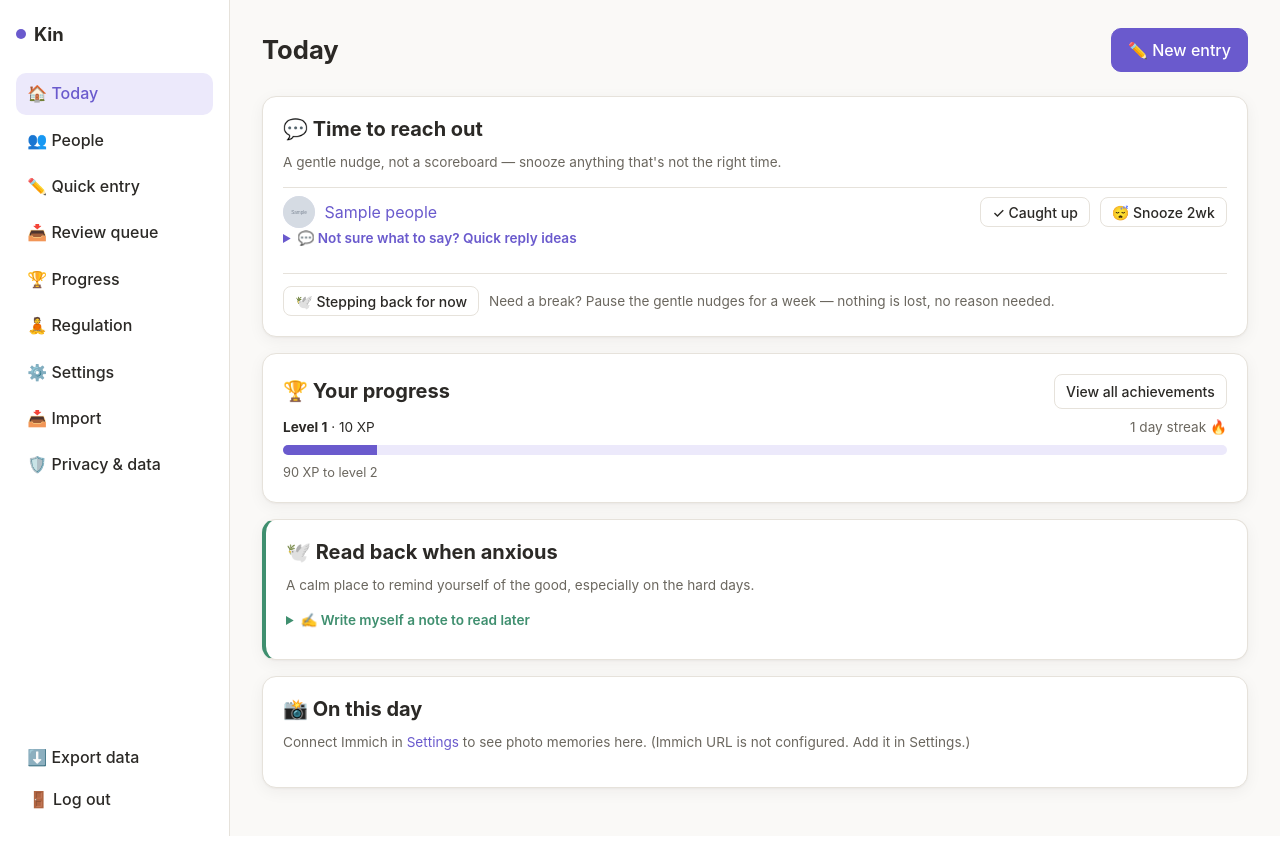
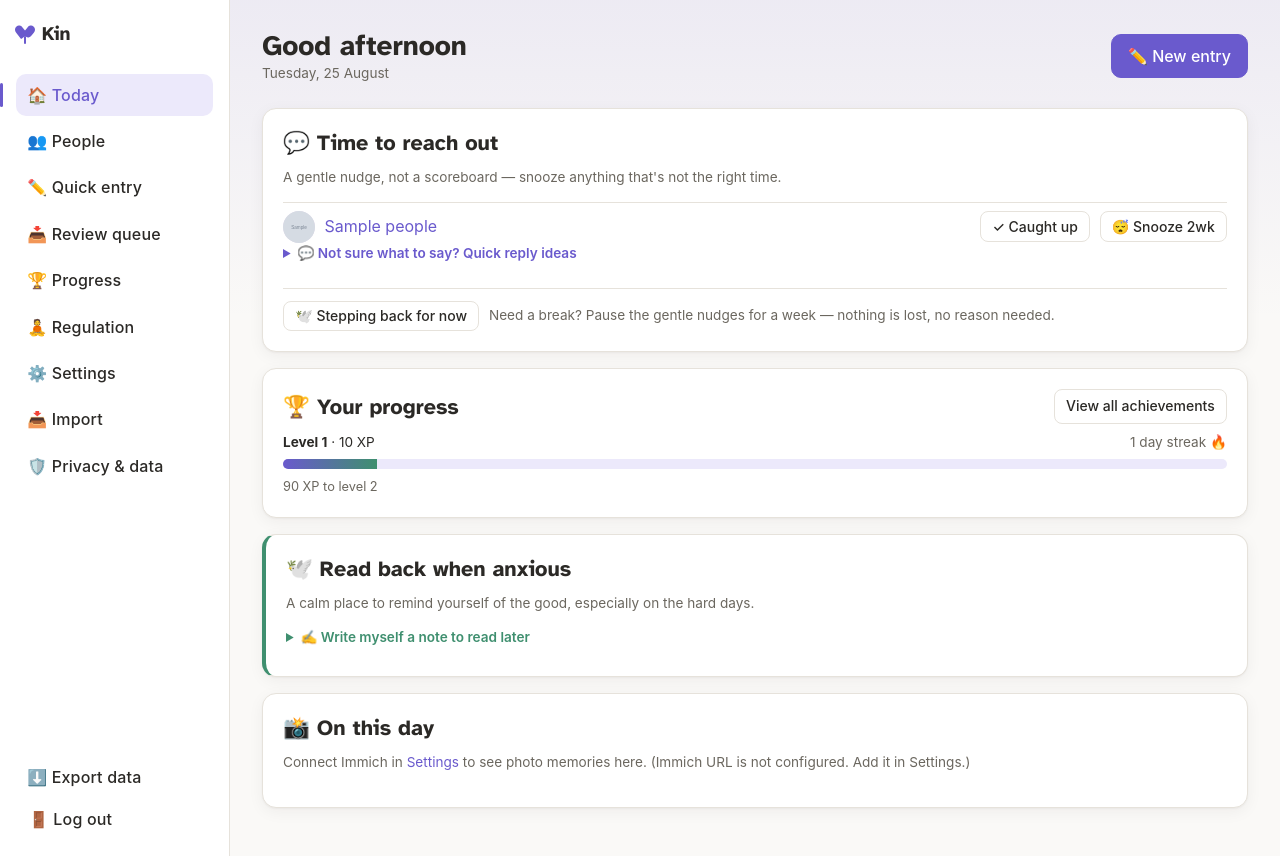
Before and after one commit to ock666/Kin-CRM, a FastAPI app: page / in a window 1280 px wide. Run offline with FastAPI, Linux system fonts and the light colour scheme; the visitor is signed in with stand-in values (Sample User, id 1); tables that the repository leaves empty hold one stand-in row (values such as "Sample post"); grey boxes marked "Sample" are stand-in pictures.

Commit message:
UI flair: calm, pleasant polish across the app
- Self-hosted Atkinson Hyperlegible display font (headings + brand), bundled
  woff2, precached in the service worker (offline-safe)
- Softer page wash gradient, gentle card-lift / button-press / photo-zoom
  micro-interactions (all under prefers-reduced-motion)
- Brand sprout mark tying into the plant watermeter metaphor
- Per-person avatar hue (stable pastel tint per name, dark-mode aware)
- Event-colored timeline dots, facelifted empty states, hangout card gradient
  wash, active-nav indicator
- Time-aware greeting + weekday date on the Today page; progress bar gradient
  and achievement tiles on the progress page

```diff
--- a/app/main.py
+++ b/app/main.py
@@ -48,6 +48,20 @@ def _parse_json(raw):
         return None
 
 
+# Muted, stable hues used for the per-person avatar tint. Chosen for calm variety, not vibrancy.
+AVATAR_HUES = ["255", "210", "320", "30", "150", "45", "185", "280"]
+
+
+def _avatar_hue(name: str) -> str:
+    """A stable hue (CSS hsl degrees) derived from the person's name, so each person's initials
+    avatar gets a soft, personal wash. Returns a hue *number*; the CSS picks the actual pastel
+    lightness per light/dark mode."""
+    if not name:
+        return AVATAR_HUES[0]
+    h = sum(ord(c) for c in name) % len(AVATAR_HUES)
+    return AVATAR_HUES[h]
+
+
 def _render_markdown(text: str) -> str:
     html = markdown2.markdown(text or "", extras=["break-on-newline", "linkify", "safe-mode"])
     html = re.sub(
@@ -61,6 +75,7 @@ def _render_markdown(text: str) -> str:
 templates.env.filters["markdown"] = _render_markdown
 templates.env.filters["initials"] = _initials
 templates.env.filters["parse_json"] = _parse_json
+templates.env.filters["avatar_hue"] = _avatar_hue
 
 OPEN_PATHS = {"/login", "/setup", "/health", "/sw.js", "/manifest.webmanifest", "/static/offline.html", "/mfa/verify"}
 
--- a/app/static/css/style.css
+++ b/app/static/css/style.css
@@ -1,6 +1,23 @@
 /* Kin - Personal Relationship Manager
    Design goals: calm, low-stimulation, high contrast, generous spacing,
-   predictable layout, visual-first (avatars/color) over dense text/tables. */
+   predictable layout, visual-first (avatars/color) over dense text/tables.
+   Flair is kept quiet: muted palette, tiny micro-interactions, and every
+   animation respects prefers-reduced-motion (see the global guard below). */
+
+@font-face {
+  font-family: "Atkinson Hyperlegible";
+  src: url("/static/fonts/atkinson-400.woff2") format("woff2");
+  font-weight: 400;
+  font-style: normal;
+  font-display: swap;
+}
+@font-face {
+  font-family: "Atkinson Hyperlegible";
+  src: url("/static/fonts/atkinson-700.woff2") format("woff2");
+  font-weight: 700;
+  font-style: normal;
+  font-display: swap;
+}
 
 :root {
   --bg: #faf9f7;
@@ -20,7 +37,10 @@
   --warn-soft: #fbf1de;
   --radius: 14px;
   --shadow: 0 1px 2px rgba(30,25,15,0.04), 0 4px 16px rgba(30,25,15,0.05);
+  --shadow-lift: 0 2px 6px rgba(30,25,15,0.06), 0 14px 34px rgba(30,25,15,0.11);
   --font: -apple-system, BlinkMacSystemFont, "Segoe UI", Inter, Roboto, Helvetica, Arial, sans-serif;
+  --font-display: "Atkinson Hyperlegible", var(--font);
+  --wash: rgba(106, 90, 205, 0.09);
 }
 
 @media (prefers-color-scheme: dark) {
@@ -48,11 +69,14 @@
 html, body {
   margin: 0;
   padding: 0;
-  background: var(--bg);
+  background: linear-gradient(180deg, var(--wash) 0%, transparent 320px), var(--bg);
   color: var(--text);
   font-family: var(--font);
   font-size: 16px;
   line-height: 1.55;
+  -webkit-font-smoothing: antialiased;
+  -moz-osx-font-smoothing: grayscale;
+  text-rendering: optimizeLegibility;
 }
 
 /* Respect reduced motion preference - important for sensory sensitivity */
@@ -63,10 +87,10 @@ html, body {
 a { color: var(--accent); text-decoration: none; }
 a:hover { text-decoration: underline; }
 
-h1, h2, h3, h4 { font-weight: 650; line-height: 1.25; margin: 0 0 .5em; }
-h1 { font-size: 1.6rem; }
-h2 { font-size: 1.25rem; }
-h3 { font-size: 1.05rem; }
+h1, h2, h3, h4 { font-weight: 700; line-height: 1.25; margin: 0 0 .5em; font-family: var(--font-display); }
+h1 { font-size: 1.75rem; }
+h2 { font-size: 1.35rem; }
+h3 { font-size: 1.08rem; }
 p { margin: 0 0 1em; }
 
 button, input, textarea, select {
@@ -96,14 +120,29 @@ button, input, textarea, select {
 }
 
 .brand {
-  font-weight: 750;
-  font-size: 1.15rem;
+  font-family: var(--font-display);
+  font-weight: 700;
+  font-size: 1.2rem;
   margin-bottom: 1.25rem;
   display: flex;
   align-items: center;
   gap: .5rem;
 }
-.brand .dot { width: 10px; height: 10px; border-radius: 50%; background: var(--accent); display:inline-block; }
+
+/* A tiny two-leaf sprout - ties the brand to the "plants not scolding" watermeter metaphor.
+   Static (no animation), so it's calm and reduced-motion friendly by default. */
+.sprout { position: relative; width: 18px; height: 20px; display: inline-block; flex-shrink: 0; }
+.sprout::before, .sprout::after {
+  content: "";
+  position: absolute;
+  top: 0;
+  width: 9px; height: 13px;
+  border-radius: 9px 9px 9px 2px;
+  background: var(--accent);
+}
+.sprout::before { left: 0; transform: rotate(-38deg) scaleX(.92); }
+.sprout::after { right: 0; transform: rotate(38deg) scaleX(.92); }
+.sprout i { position: absolute; left: 8px; top: 11px; width: 2px; height: 8px; border-radius: 2px; background: var(--accent); }
 
 .nav-link {
   display: flex;
@@ -113,9 +152,21 @@ button, input, textarea, select {
   border-radius: 10px;
   color: var(--text);
   font-weight: 500;
+  letter-spacing: .01em;
+  position: relative;
 }
 .nav-link:hover { background: var(--accent-soft); text-decoration: none; }
 .nav-link.active { background: var(--accent-soft); color: var(--accent); }
+.nav-link.active::before {
+  content: "";
+  position: absolute;
+  left: -1rem;
+  top: 22%;
+  height: 56%;
+  width: 3px;
+  border-radius: 999px;
+  background: var(--accent);
+}
 .nav-link .badge { margin-left: auto; }
 
 .nav-spacer { flex: 1; }
@@ -202,7 +257,7 @@ label { display: block; font-weight: 600; font-size: .875rem; margin: 0 0 .3rem;
 
 .avatar {
   border-radius: 50%;
-  background: var(--accent-soft);
+  background: hsl(var(--avatar-hue, 255) 45% 92%);
   color: var(--accent);
   display: flex;
   align-items: center;
@@ -426,6 +502,26 @@ label { display: block; font-weight: 600; font-size: .875rem; margin: 0 0 .3rem;
   padding: .05rem .4rem;
   font-size: .8rem;
 }
+
+/* Achievement tiles on the progress page: soft tinted card when unlocked, quiet silhouette
+   when locked. The gradient progress bar shares the level-up lavender -> green palette. */
+.ach-tile {
+  background: var(--bg-raised);
+  border: 1px solid var(--border);
+  border-radius: var(--radius);
+  padding: 1rem;
+  box-shadow: var(--shadow);
+  transition: transform .18s ease, box-shadow .18s ease;
+}
+.ach-tile:hover { transform: translateY(-2px); box-shadow: var(--shadow-lift); }
+.ach-tile.unlocked {
+  border-color: var(--accent);
+  background: linear-gradient(135deg, var(--accent-soft), var(--bg-raised) 80%);
+}
+.ach-tile.locked { opacity: .55; }
+.ach-tile.locked .ach-emoji { filter: grayscale(.9); opacity: .55; }
+.ach-tile .ach-emoji { font-size: 1.7rem; line-height: 1; }
+.progress-fill { background: linear-gradient(90deg, var(--accent), var(--success)) !important; }
 
 .flex { display: flex; }
 .flex-between { display: flex; align-items: center; justify-content: space-between; }
--- a/app/static/sw.js
+++ b/app/static/sw.js
@@ -4,11 +4,13 @@
    - Offline fallback to a calm "you're offline" page instead of a hard error.
    - Web Push event handling: show a gentle notification when the app is closed/background.
    The user is ALWAYS in control: notifications are opt-in and never intrusive. */
-const CACHE = 'kin-shell-v3';
+const CACHE = 'kin-shell-v4';
 const SHELL = [
   '/static/css/style.css',
   '/static/js/htmx.min.js',
   '/static/js/alpine.min.js',
+  '/static/fonts/atkinson-400.woff2',
+  '/static/fonts/atkinson-700.woff2',
   '/static/icons/icon-192.png',
   '/static/icons/icon-512.png',
   '/static/icons/favicon.ico',
--- a/app/templates/base.html
+++ b/app/templates/base.html
@@ -19,7 +19,7 @@
 {% if user %}
 <div class="layout">
   <nav class="sidebar">
-    <div class="brand"><span class="dot"></span> Kin</div>
+    <div class="brand"><span class="sprout"><i></i></span> Kin</div>
     <a class="nav-link {{ 'active' if active=='dashboard' else '' }}" href="/">🏠 Today</a>
     <a class="nav-link {{ 'active' if active=='people' else '' }}" href="/people">👥 People</a>
     <a class="nav-link {{ 'active' if active=='journal' else '' }}" href="/journal/new">✏️ Quick entry</a>
--- a/app/templates/dashboard.html
+++ b/app/templates/dashboard.html
@@ -2,7 +2,10 @@
 {% block title %}Today — {{ app_name }}{% endblock %}
 {% block content %}
 <div class="topbar">
-  <h1 class="mb-0">Today</h1>
+  <div>
+    <h1 class="mb-0">{{ greeting }}</h1>
+    <p class="text-muted text-sm mb-0">{{ today_label }}</p>
+  </div>
   <div class="nav-spacer"></div>
   <a class="btn btn-primary" href="/journal/new">✏️ New entry</a>
 </div>
@@ -44,7 +47,7 @@
   {% for person, days in upcoming_birthdays %}
     <div class="flex-between" style="padding:.5rem 0; border-top: 1px solid var(--border);">
       <div class="flex-gap">
-        <div class="avatar avatar-sm">{% if person.avatar_url %}<img src="{{ person.avatar_url }}" alt="">{% else %}{{ person.name|initials }}{% endif %}</div>
+        <div class="avatar avatar-sm" style="--avatar-hue:{{ person.name|avatar_hue }}">{% if person.avatar_url %}<img src="{{ person.avatar_url }}" alt="">{% else %}{{ person.name|initials }}{% endif %}</div>
         <a href="/people/{{ person.id }}">{{ person.name }}</a>
       </div>
       <span class="text-muted text-sm">🎂 {{ "Today!" if days == 0 else "in " ~ days ~ " day" ~ ("s" if days != 1 else "") }}</span>
@@ -67,13 +70,13 @@
 {% endif %}
 
 {% if hangouts %}
-<div class="card" style="border-left:4px solid var(--accent);">
+<div class="card hangout-wash" style="border-left:4px solid var(--accent);">
   <h2>🤝 Looks like you hung out</h2>
   <p class="text-sm text-muted mb-1">Your photos caught these faces recently — we've counted it as keeping in touch.</p>
   {% for h in hangouts %}
     <div class="flex-between" style="padding:.5rem 0; border-top: 1px solid var(--border); flex-wrap: wrap; gap:.4rem;">
       <div class="flex-gap">
-        <div class="avatar avatar-sm">{% if h.person.avatar_url %}<img src="{{ h.person.avatar_url }}" alt="">{% else %}{{ h.person.name|initials }}{% endif %}</div>
+        <div class="avatar avatar-sm" style="--avatar-hue:{{ h.person.name|avatar_hue }}">{% if h.person.avatar_url %}<img src="{{ h.person.avatar_url }}" alt="">{% else %}{{ h.person.name|initials }}{% endif %}</div>
         <a href="/people/{{ h.person.id }}">{{ h.person.name }}</a>
         <span class="text-muted text-sm">{{ h.label }}</span>
       </div>
@@ -113,14 +116,14 @@
 <div class="card">
   <h2>💬 Time to reach out</h2>
   {% if not overdue %}
-    <p class="text-muted">{% if grace_active %}Paused while you're stepping back — nothing's due right now, no pressure at all.{% else %}Nothing overdue right now — nice work staying in touch!{% endif %}</p>
+    <p class="text-muted">{% if grace_active %}🕊️ Paused while you're stepping back — nothing's due right now, no pressure at all.{% else %}🌿 Nothing overdue right now — nice work staying in touch!{% endif %}</p>
   {% else %}
     <p class="text-sm text-muted">A gentle nudge, not a scoreboard — snooze anything that's not the right time.</p>
     {% for person, days_over in overdue %}
       <div style="padding:.5rem 0; border-top: 1px solid var(--border);">
         <div class="flex-between">
           <div class="flex-gap">
-            <div class="avatar avatar-sm">{% if person.avatar_url %}<img src="{{ person.avatar_url }}" alt="">{% else %}{{ person.name|initials }}{% endif %}</div>
+            <div class="avatar avatar-sm" style="--avatar-hue:{{ person.name|avatar_hue }}">{% if person.avatar_url %}<img src="{{ person.avatar_url }}" alt="">{% else %}{{ person.name|initials }}{% endif %}</div>
             <a href="/people/{{ person.id }}">{{ person.name }}</a>
           </div>
           <div class="flex-gap">
@@ -176,7 +179,7 @@
   <p class="text-sm text-muted mb-1">No pressure — these are people you've marked as drifted. They won't show in your reach-out nudges, but they're still here when (and if) you want to reconnect.</p>
   {% for person, days in drifted_people %}
     <div class="flex-gap" style="padding:.3rem 0; border-top: 1px solid var(--border);">
-      <div class="avatar avatar-sm">{% if person.avatar_url %}<img src="{{ person.avatar_url }}" alt="">{% else %}{{ person.name|initials }}{% endif %}</div>
+      <div class="avatar avatar-sm" style="--avatar-hue:{{ person.name|avatar_hue }}">{% if person.avatar_url %}<img src="{{ person.avatar_url }}" alt="">{% else %}{{ person.name|initials }}{% endif %}</div>
       <a href="/people/{{ person.id }}">{{ person.name }}</a>
       <span class="text-muted text-sm">last contact {{ days }} days ago</span>
     </div>
@@ -194,7 +197,7 @@
     <span class="text-sm text-muted">{{ progress.stats.streak_days }} day streak 🔥</span>
   </div>
   <div style="background: var(--accent-soft); border-radius: 999px; height: 10px; overflow: hidden; margin-top:.4rem;">
-    <div style="background: var(--accent); height: 100%; width: {{ progress.progress_pct }}%;"></div>
+    <div class="progress-fill" style="height: 100%; width: {{ progress.progress_pct }}%;"></div>
   </div>
   <p class="help-text mt-1 mb-0">{{ progress.next_level_threshold - progress.stats.total_xp }} XP to level {{ progress.stats.current_level + 1 }}</p>
 </div>
@@ -230,7 +233,10 @@
   {% if memories_error %}
     <p class="text-muted text-sm">Connect Immich in <a href="/settings">Settings</a> to see photo memories here. ({{ memories_error }})</p>
   {% elif not memories %}
-    <p class="text-muted">No Immich memories for today.</p>
+    <div class="empty-state">
+      <span class="empty-emoji">📸</span>
+      <p class="mb-0">No Immich memories for today — some days are quiet, and that's okay.</p>
+    </div>
   {% else %}
     {% for memory in memories %}
       <p class="text-sm text-muted mt-2 mb-1">{{ memory.data.year if memory.data else '' }}</p>
--- a/app/templates/partials/immich_asset_browser.html
+++ b/app/templates/partials/immich_asset_browser.html
@@ -1,7 +1,7 @@
 {% if error %}
   <div class="notice notice-warn">{{ error }}</div>
 {% elif not assets %}
-  <p class="text-muted text-sm">No photos found.</p>
+  <p class="text-muted text-sm">🌿 No photos found.</p>
 {% else %}
   <div class="photo-grid" style="max-height: 340px; overflow-y:auto;">
     {% for a in assets %}
--- a/app/templates/partials/immich_gallery.html
+++ b/app/templates/partials/immich_gallery.html
@@ -1,7 +1,7 @@
 {% if error %}
   <p class="text-muted text-sm">{{ error }}</p>
 {% elif not assets %}
-  <p class="text-muted text-sm">No photos found for this person in Immich yet.</p>
+  <p class="text-muted text-sm">🌿 No photos found for this person in Immich yet.</p>
 {% else %}
 <div class="carousel-wrap" x-data>
   <button class="carousel-btn" type="button" aria-label="Scroll left"
--- a/app/templates/partials/immich_people_picker.html
+++ b/app/templates/partials/immich_people_picker.html
@@ -1,7 +1,7 @@
 {% if error %}
   <div class="notice notice-warn">{{ error }}</div>
 {% elif not immich_people %}
-  <p class="text-muted text-sm">No faces found in Immich yet.</p>
+  <p class="text-muted text-sm">🌿 No faces found in Immich yet.</p>
 {% else %}
   <form method="post" action="/people/{{ person_id }}/link-immich" x-data="{ faceQuery: '' }">
     <input type="text" x-model="faceQuery" placeholder="🔎 Search faces by name..." class="mb-1">
--- a/app/templates/partials/person_card.html
+++ b/app/templates/partials/person_card.html
@@ -1,5 +1,5 @@
 <a class="person-card" href="/people/{{ person.id }}">
-  <div class="avatar avatar-lg" style="position:relative;">
+  <div class="avatar avatar-lg" style="position:relative; --avatar-hue:{{ person.name|avatar_hue }}">
     {% if person.avatar_url %}<img src="{{ person.avatar_url }}" alt="">{% else %}{{ person.name|initials }}{% endif %}
   </div>
   <div class="name">{{ person.nickname or person.name }} <span title="Friend rank">{{ ranks[person.id].emoji }}</span></div>
--- a/app/templates/people_list.html
+++ b/app/templates/people_list.html
@@ -26,7 +26,8 @@
 
 {% if not people %}
   <div class="empty-state">
-    <p>No one here yet.</p>
+    <span class="empty-emoji">🌱</span>
+    <p class="mb-0">No one here yet — everyone starts somewhere.</p>
     <a class="btn btn-primary" href="/people/new">Add your first person</a>
   </div>
 {% elif view == 'circles' and circles %}
--- a/app/templates/progress.html
+++ b/app/templates/progress.html
@@ -10,7 +10,7 @@
     <span class="text-muted">{{ progress.stats.streak_days }} day streak 🔥</span>
   </div>
   <div style="background: var(--accent-soft); border-radius: 999px; height: 12px; overflow: hidden; margin-top:.5rem;">
-    <div style="background: var(--accent); height: 100%; width: {{ progress.progress_pct }}%;"></div>
+    <div class="progress-fill" style="height: 100%; width: {{ progress.progress_pct }}%;"></div>
   </div>
   <p class="help-text mt-1 mb-0">{{ progress.next_level_threshold - progress.stats.total_xp }} XP to level {{ progress.stats.current_level + 1 }}</p>
 </div>
@@ -19,9 +19,9 @@
   <h2 class="mb-1">Achievements <span class="text-muted text-sm">({{ progress.unlocked_count }} / {{ progress.total_count }} unlocked)</span></h2>
   <div class="grid grid-cols-2">
     {% for a in progress.achievements %}
-      <div class="card" style="{{ '' if a.unlocked else 'opacity:.45;' }}">
+      <div class="ach-tile {{ 'unlocked' if a.unlocked else 'locked' }}">
         <div class="flex-gap">
-          <span style="font-size:1.6rem;">{{ a.emoji }}</span>
+          <span class="ach-emoji">{{ a.emoji }}</span>
           <div>
             <strong>{{ a.label }}</strong>
             <p class="text-sm text-muted mb-0">{{ a.description }}</p>
```
Also changed, not shown: other parts of app/static/css/style.css (+28 -1 lines), app/routers/dashboard.py (+12 -0 lines), app/templates/person_detail.html (+6 -3 lines), app/static/fonts/atkinson-400.woff2 (added), app/static/fonts/atkinson-700.woff2 (added).
